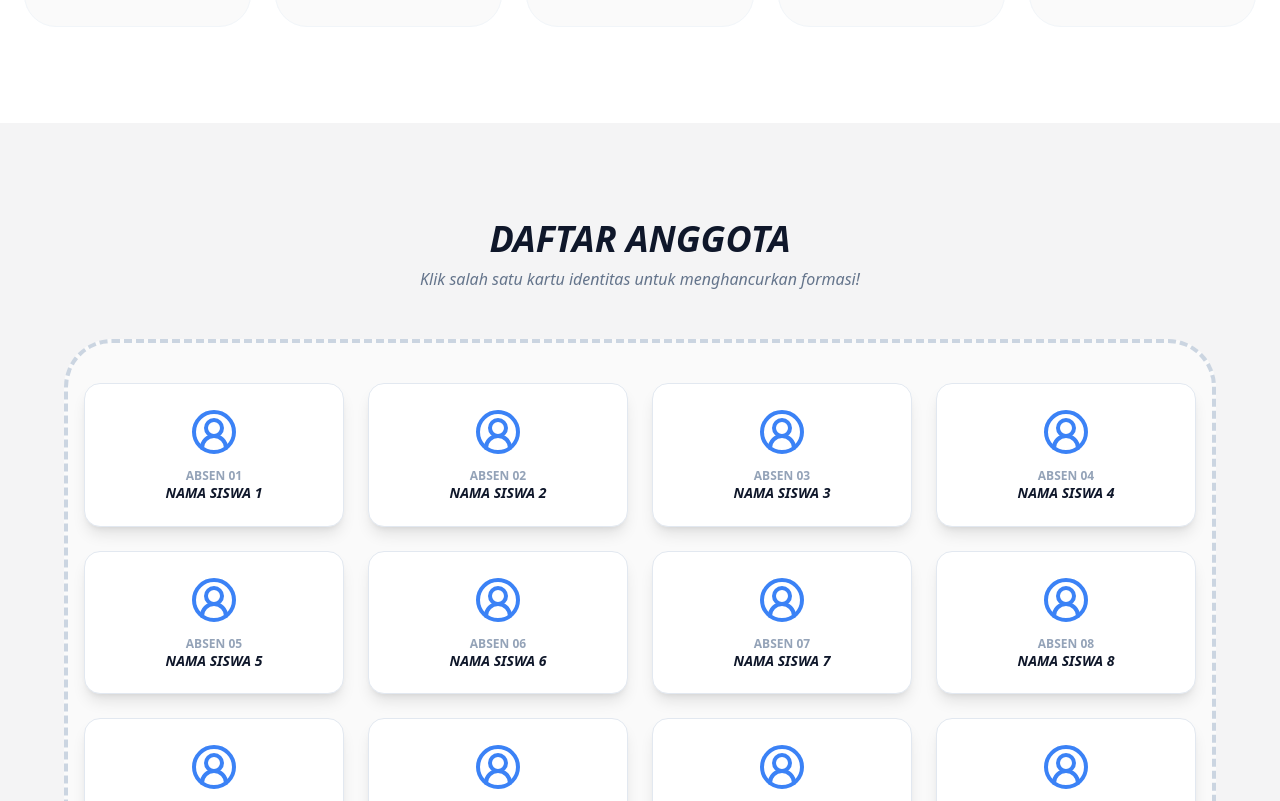
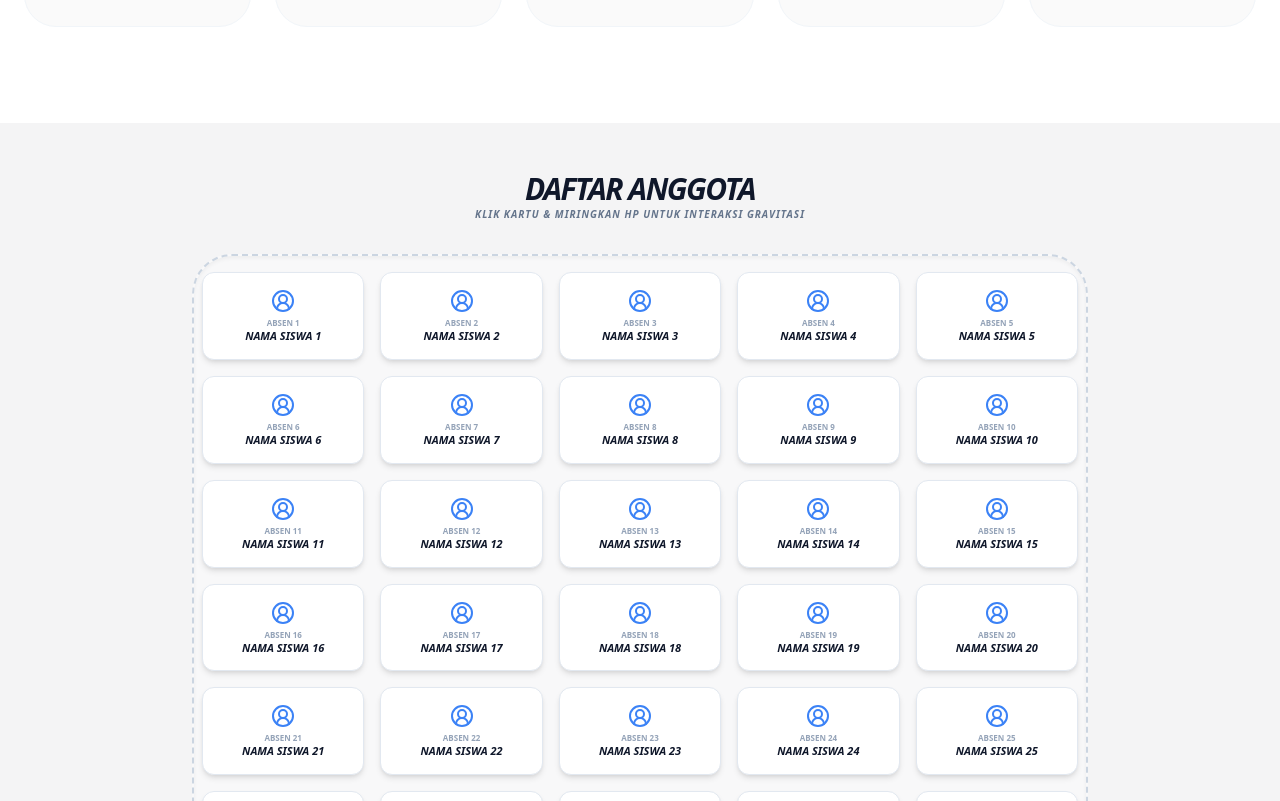
Before and after one commit to XZEERH/Web-Kelas-X.KKLP, a React (Vite) app: page / in a window 1280 px wide. Shown: the part 1299-2100 px from the top of the page. Built offline with nearby package versions, Linux system fonts and the light colour scheme.

Commit message:
Update AnggotaInteraktif.tsx

```diff
--- a/src/components/AnggotaInteraktif.tsx
+++ b/src/components/AnggotaInteraktif.tsx
@@ -1,77 +1,125 @@
-import { useState, useRef } from 'react';
+import { useState, useRef, useEffect } from 'react';
 import { motion } from 'framer-motion';
 import { UserCircle2 } from 'lucide-react';
 
 const AnggotaInteraktif = () => {
+  // ==========================================================
+  // EDIT DAFTAR NAMA SISWA DI SINI (URUTAN SESUAI ABSEN)
+  // ==========================================================
+  const daftarSiswa = [
+    "Nama Siswa 1",  // Absen 1
+    "Nama Siswa 2",  // Absen 2
+    "Nama Siswa 3",  // Absen 3
+    "Nama Siswa 4",  // Absen 4
+    "Nama Siswa 5",  // Absen 5
+    "Nama Siswa 6",
+    "Nama Siswa 7",
+    "Nama Siswa 8",
+    "Nama Siswa 9",
+    "Nama Siswa 10",
+    "Nama Siswa 11",
+    "Nama Siswa 12",
+    "Nama Siswa 13",
+    "Nama Siswa 14",
+    "Nama Siswa 15",
+    "Nama Siswa 16",
+    "Nama Siswa 17",
+    "Nama Siswa 18",
+    "Nama Siswa 19",
+    "Nama Siswa 20",
+    "Nama Siswa 21",
+    "Nama Siswa 22",
+    "Nama Siswa 23",
+    "Nama Siswa 24",
+    "Nama Siswa 25",
+    "Nama Siswa 26",
+    "Nama Siswa 27",
+    "Nama Siswa 28",
+    "Nama Siswa 29",
+    "Nama Siswa 30",
+    "Nama Siswa 31",
+    "Nama Siswa 32",
+    "Nama Siswa 33",
+    "Nama Siswa 34",
+    "Nama Siswa 35",
+  ];
+  // ==========================================================
+
   const [isScattered, setIsScattered] = useState(false);
+  const [tilt, setTilt] = useState({ x: 0, y: 0 });
   const containerRef = useRef<HTMLDivElement>(null);
 
-  // EDIT NAMA SISWA DI SINI
-  const daftarNama = [
-    "Nama Siswa 1", "Nama Siswa 2", "Nama Siswa 3", "Nama Siswa 4",
-    "Nama Siswa 5", "Nama Siswa 6", "Nama Siswa 7", "Nama Siswa 8",
-    "Nama Siswa 9", "Nama Siswa 10", "Nama Siswa 11", "Nama Siswa 12",
-    "Nama Siswa 13", "Nama Siswa 14", "Nama Siswa 15", "Nama Siswa 16",
-    "Nama Siswa 17", "Nama Siswa 18", "Nama Siswa 19", "Nama Siswa 20",
-    "Nama Siswa 21", "Nama Siswa 22", "Nama Siswa 23", "Nama Siswa 24",
-    "Nama Siswa 25", "Nama Siswa 26", "Nama Siswa 27", "Nama Siswa 28",
-    "Nama Siswa 29", "Nama Siswa 30", "Nama Siswa 31", "Nama Siswa 32",
-    "Nama Siswa 33", "Nama Siswa 34", "Nama Siswa 35"
-  ];
+  // Sensor Gravitasi / Kemiringan HP
+  useEffect(() => {
+    const handleOrientation = (e: DeviceOrientationEvent) => {
+      if (isScattered) {
+        // Sensitivitas miring (makin kecil pembagi, makin sensitif)
+        const x = e.gamma ? e.gamma / 1.5 : 0;
+        const y = e.beta ? (e.beta - 45) / 1.5 : 0;
+        setTilt({ x, y });
+      }
+    };
 
-  const anggota = daftarNama.map((nama, i) => ({
-    id: i,
-    nama: nama,
-    absen: i + 1 < 10 ? `0${i + 1}` : i + 1
-  }));
+    if (window.DeviceOrientationEvent) {
+      window.addEventListener('deviceorientation', handleOrientation);
+    }
+    return () => window.removeEventListener('deviceorientation', handleOrientation);
+  }, [isScattered]);
 
   return (
-    <section id="anggota" className="py-24 bg-zinc-100 min-h-screen">
-      <div className="max-w-7xl mx-auto px-6 text-center mb-12">
-        <h2 className="text-4xl font-black italic uppercase">Daftar Anggota</h2>
-        <p className="text-slate-500 italic mt-2">Klik salah satu kartu identitas untuk menghancurkan formasi!</p>
+    <section id="anggota" className="py-12 bg-zinc-100 min-h-screen">
+      <div className="max-w-7xl mx-auto px-6 text-center mb-8">
+        <h2 className="text-3xl font-black italic uppercase tracking-tighter">Daftar Anggota</h2>
+        <p className="text-[10px] text-slate-500 italic font-bold uppercase tracking-widest">
+          Klik kartu & miringkan HP untuk interaksi gravitasi
+        </p>
       </div>
 
-      {/* Kandang / Container - Diberi min-height agar layar tidak mental saat absolute */}
+      {/* Kandang Box Identitas */}
       <div
         ref={containerRef}
-        className="max-w-6xl mx-auto px-4 min-h-[800px] bg-white/50 rounded-[3rem] border-4 border-dashed border-slate-300 relative p-10 overflow-hidden"
+        className="max-w-4xl mx-auto px-2 min-h-[600px] bg-white/40 rounded-[2.5rem] border-2 border-dashed border-slate-300 relative p-4 overflow-hidden shadow-inner"
       >
-        <div className={`grid grid-cols-2 md:grid-cols-4 lg:grid-cols-4 gap-6 ${isScattered ? 'block' : 'grid'}`}>
-          {anggota.map((person) => (
+        {/* Grid Responsive: 3 Kolom (HP), 5 Kolom (Laptop) */}
+        <div className={`grid grid-cols-3 md:grid-cols-5 gap-2 md:gap-4 ${isScattered ? 'block' : 'grid'}`}>
+          {daftarSiswa.map((nama, i) => (
             <motion.div
-              key={person.id}
+              key={i}
               layout
               drag={isScattered}
-              dragConstraints={containerRef}
+              dragConstraints={containerRef} // Mengurung kartu agar tidak keluar box
+              dragElastic={0.1}
               onClick={() => setIsScattered(true)}
-              initial={false}
+              // Animasi smooth mengikuti tilt HP
               animate={isScattered ? {
-                x: Math.random() * 300 - 150,
-                y: Math.random() * 500 + 50,
-                rotate: Math.random() * 90 - 45
+                x: tilt.x * 6,
+                y: tilt.y * 6,
+                rotate: tilt.x * 1.5
               } : { x: 0, y: 0, rotate: 0 }}
+              transition={{ type: "spring", damping: 25, stiffness: 100 }}
               className={`
-                p-6 bg-white rounded-2xl shadow-lg border border-slate-200 cursor-grab active:cursor-grabbing select-none
-                ${isScattered ? 'absolute z-10 w-40' : 'relative'}
+                p-2 md:p-4 bg-white rounded-xl shadow-md border border-slate-200 cursor-grab active:cursor-grabbing select-none
+                ${isScattered ? 'absolute z-10 w-24 md:w-32 shadow-2xl' : 'relative'}
               `}
             >
               <div className="flex flex-col items-center text-center">
-                <UserCircle2 size={48} className="text-blue-500 mb-3" />
-                <div className="text-xs font-black text-slate-400">ABSEN {person.absen}</div>
-                <div className="font-bold text-sm uppercase italic leading-tight">{person.nama}</div>
+                <UserCircle2 size={24} className="text-blue-500 mb-1" />
+                <div className="text-[8px] font-black text-slate-400">ABSEN {i + 1}</div>
+                <div className="font-bold text-[9px] md:text-[11px] uppercase italic leading-tight truncate w-full">
+                  {nama}
+                </div>
               </div>
             </motion.div>
           ))}
         </div>
       </div>
 
-      {/* Tombol Reset - Sekarang statis di bawah kandang, tidak ngikutin kamera */}
+      {/* Tombol Reset Posisi Statis (Di bawah kandang) */}
       {isScattered && (
-        <div className="flex justify-center mt-12">
+        <div className="flex justify-center mt-8">
           <button
             onClick={() => window.location.reload()}
-            className="bg-black text-white px-12 py-4 rounded-full font-black shadow-xl hover:bg-blue-600 transition-all active:scale-95"
+            className="bg-black text-white px-10 py-3 rounded-full font-black text-xs shadow-xl active:scale-95 transition-all hover:bg-blue-600"
           >
             RESET POSISI
           </button>
```
